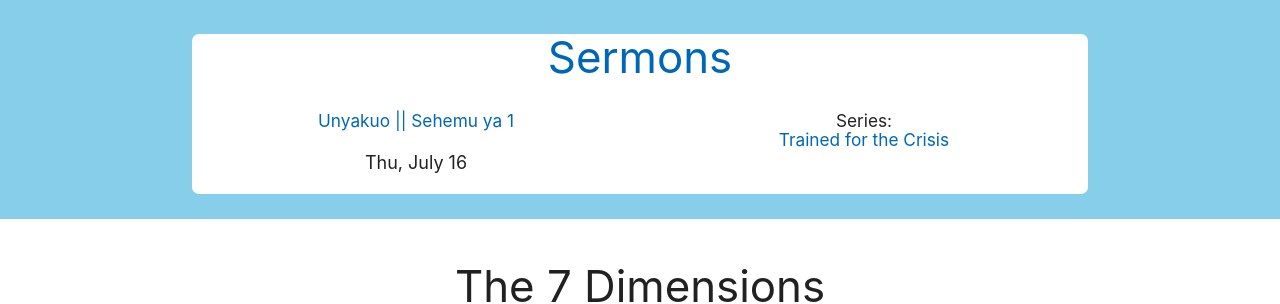
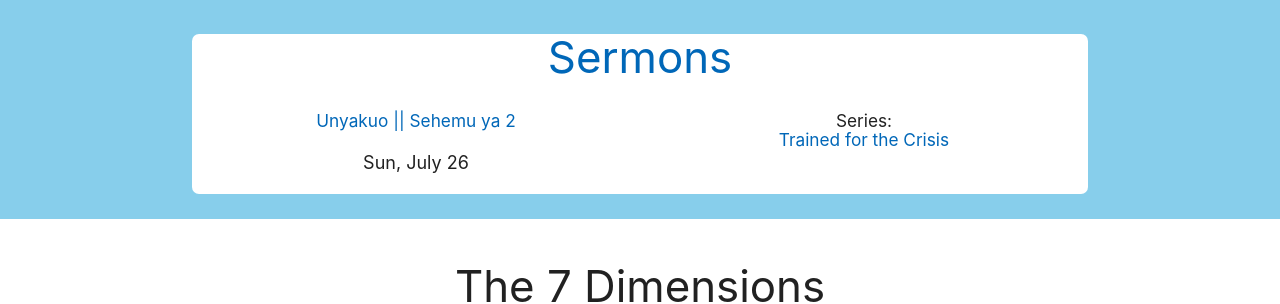
Before and after one commit to njorogetimk/cmt-redisigned, a Jekyll site: the page built from index.html, in a window 1280 px wide and 900 px high, scrolled down 578 px. Shown: the part 150-454 px from the top of the window. Built offline with Jekyll 4.4.1, drawn with Linux system fonts in a browser that asks for light colours.

Commit message:
Update to sermon of July 26

```diff
--- a/index.html
+++ b/index.html
@@ -20,7 +20,6 @@ node: "Home"
         href="https://www.youtube.com/channel/UCNMWw2o7Ahu1x-A_PphKmzg"><img src="images/youtube.svg" alt="youtube"></a>
       Live Stream Services</h3>
 
-
     <div class="row">
       <div class="col s12 m5">
         <h5>Sunday Service</h5>
@@ -42,10 +41,10 @@ node: "Home"
     <div class="row">
       <div class="col s12 m6">
         <h6 class="center">
-          <a href="sermons/2020/sunday/20-07-19_Unyakuo_Sehemu_ya_1_Henoko_Mtu_wa_Saba.html" class="dark-link">Unyakuo
-            || Sehemu ya 1</a>
+          <a href="sermons/2020/sunday/20-07-26_Unyakuo_Sehemu_ya_2_Eliya.html" class="dark-link">Unyakuo || Sehemu ya
+            2</a>
         </h6>
-        <p class="center">{{"July 16 20" | date: "%a, %B %d"}}</p>
+        <p class="center">{{"July 26 20" | date: "%a, %B %d"}}</p>
       </div>
 
       <div class="col s12 m6">
```
Also changed, not shown: sermons/2020/sunday/20-07-26_Unyakuo_Sehemu_ya_2_Eliya.html (added, +14 -0 lines).
